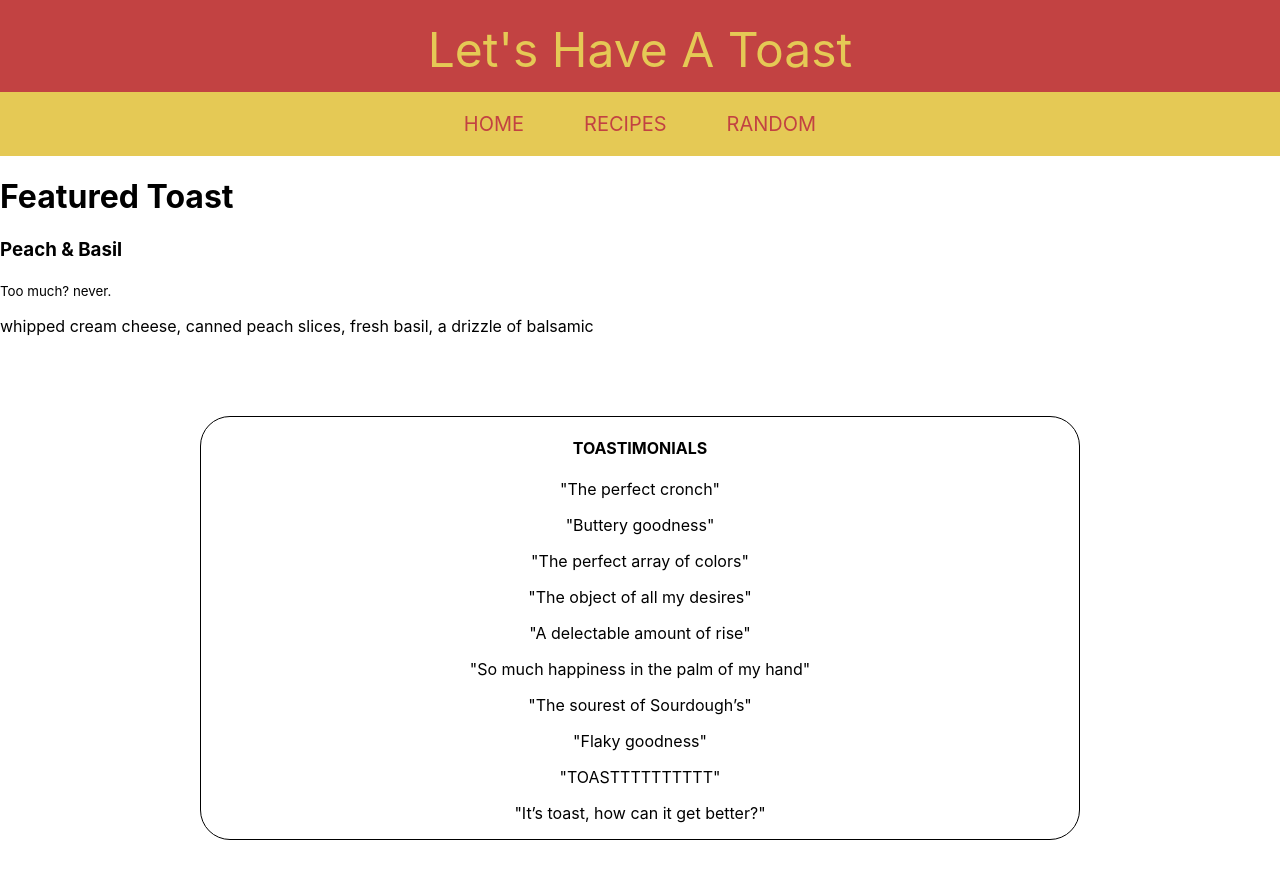
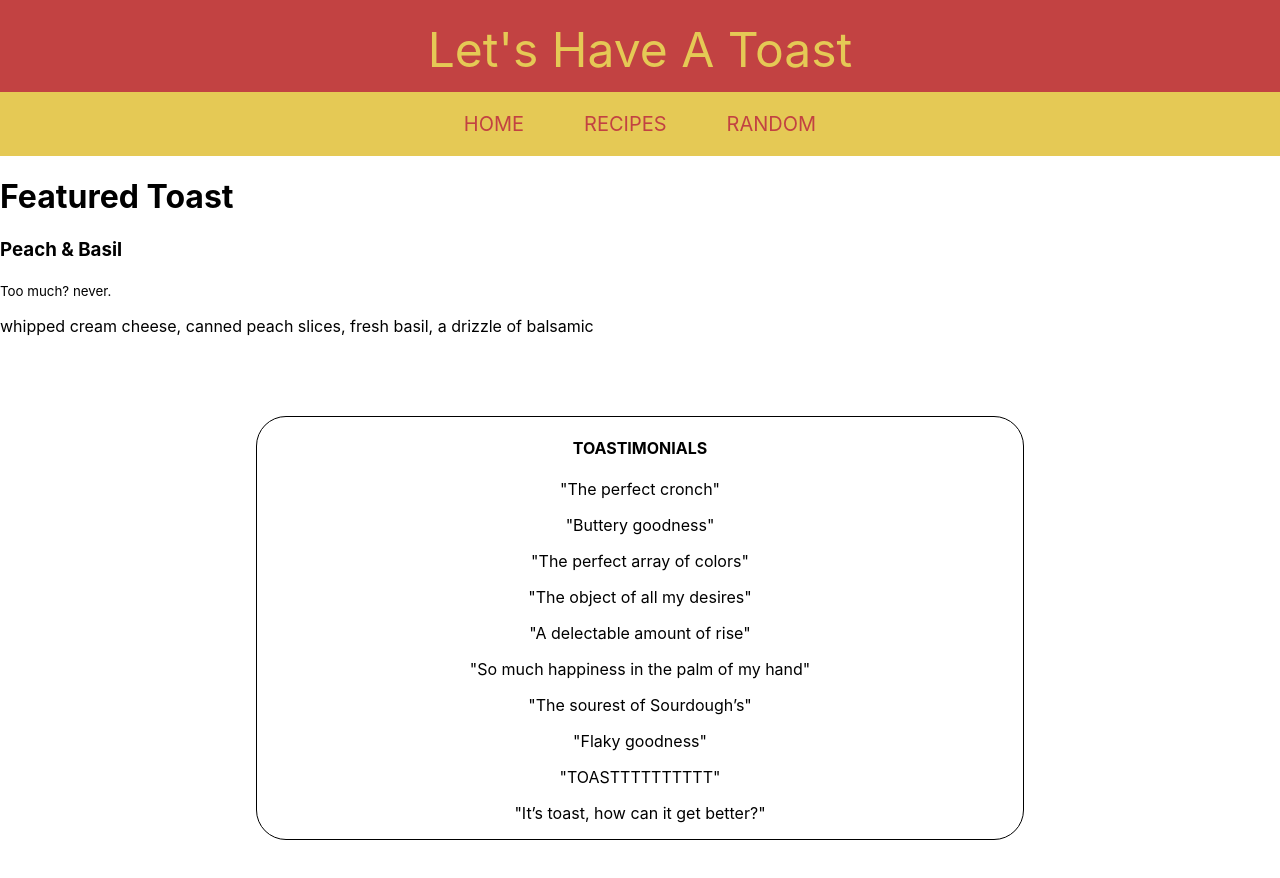
Before and after one commit to elidcraig/lets-have-a-toast, a React (Create React App) app: page / in a window 1280 px wide. Shown: the top 878 px of the page. Built offline with nearby package versions, Linux system fonts and the light colour scheme; data requests are answered from the project's data file.

Commit message:
margin changed to dynamic

```diff
--- a/src/components/Toastimonials.css
+++ b/src/components/Toastimonials.css
@@ -1,6 +1,6 @@
 .toastimonials {
   text-align: center;
-  margin: 80px 200px;
+  margin: 80px 20vw;
   border-style: solid;
   border-width: 1px;
   border-color: black;
```
